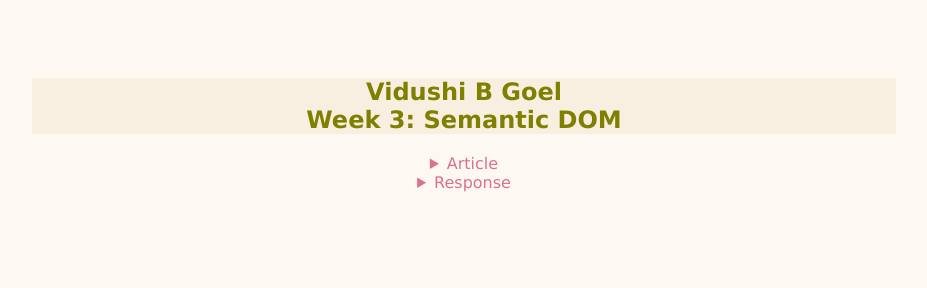
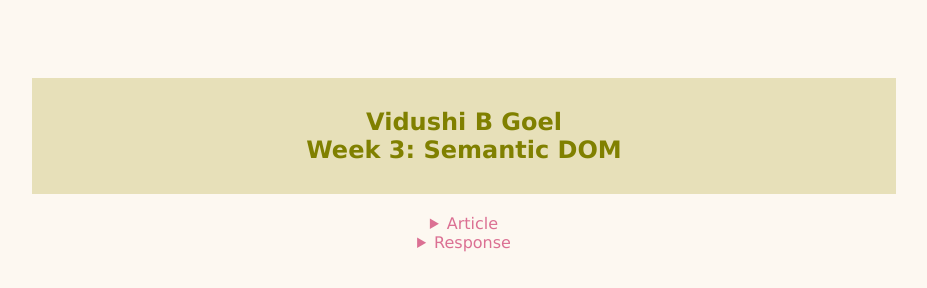
Before and after one commit to goelv641/Manuscript, a plain HTML site: page index.html in a window 1280 px wide. Shown: the whole page, without its empty margins (176-1103 px from the left). Drawn offline with Linux system fonts and the light colour scheme.

Commit message:
added index.css

```diff
--- a/index.html
+++ b/index.html
@@ -1,10 +1,11 @@
 <!DOCTYPE html>
 <html>
 	<head>
+    <link rel="stylesheet" href="Styles/index.css">
 		<title>The Designer's Accord</title>
 	</head>
 	<body style="font-family: Verdana, Geneva, Tahoma, sans-serif; background-color: rgb(253, 248, 241); padding-left: 200px; padding-right: 200px; padding-top: 50px; padding-bottom: 100px;">
-		<h2 style="color: olive; text-align: center; background-color: rgb(248, 239, 225);">Vidushi B Goel<br>Week 3: Semantic DOM</br></h2>
+		<h2 style="color: olive; text-align: center; background-color: rgb(231, 224, 185); padding: 30px;">Vidushi B Goel<br>Week 3: Semantic DOM</br></h2>
         <details>
 			<summary style="color: palevioletred; text-align: center;">Article</summary>
             <h3 style="color: gray;">The Designers Accord</h3>
@@ -67,7 +68,6 @@
 			<summary style="color: palevioletred; text-align: center;">Response</summary>
 			<p style="color: rgb(105, 90, 95);">This article talks about how a designer feels pressured into innovating and improving the current ecosystem keeping a more sophisticated and intelligent user in mind and what impact it has on the environment. This reading explores how environmentalism has started the green movement in design, forcing us to change the way we live as consumers. A designer's contribution is the guiding factor for people to change how they interact with the environment. The article says “Our first green products must be ourselves” for a radical change around us. Everyone today is working towards a green and sustainable future in their own capacities. Still, to create a common language and understanding amongst designers, frog came up with the Kyoto Treaty of design which provides an undertaking and a sustainable framework for designers.
             <p style="color: rgb(105, 90, 95);">The article is dated and doesn't touch on the contemporary practices of interaction design. Environmentalism and sustainability are overarching themes in the world of design today. I think the author conveyed how designers have found their footing and changed their practice in the green era. I think I agree with the author's points and would definitely keep a sustainability framework around my designs.</p>
-
     <h3 style="color: rgb(221, 59, 113);">Questions</h3>
 		<ol style="color: rgb(105, 90, 95);">
 			<li>Are we as consumers/users slow at changing our attitude toward the environment?</li>
```
Also changed, not shown: Styles/index.css (added), 1 other file.
